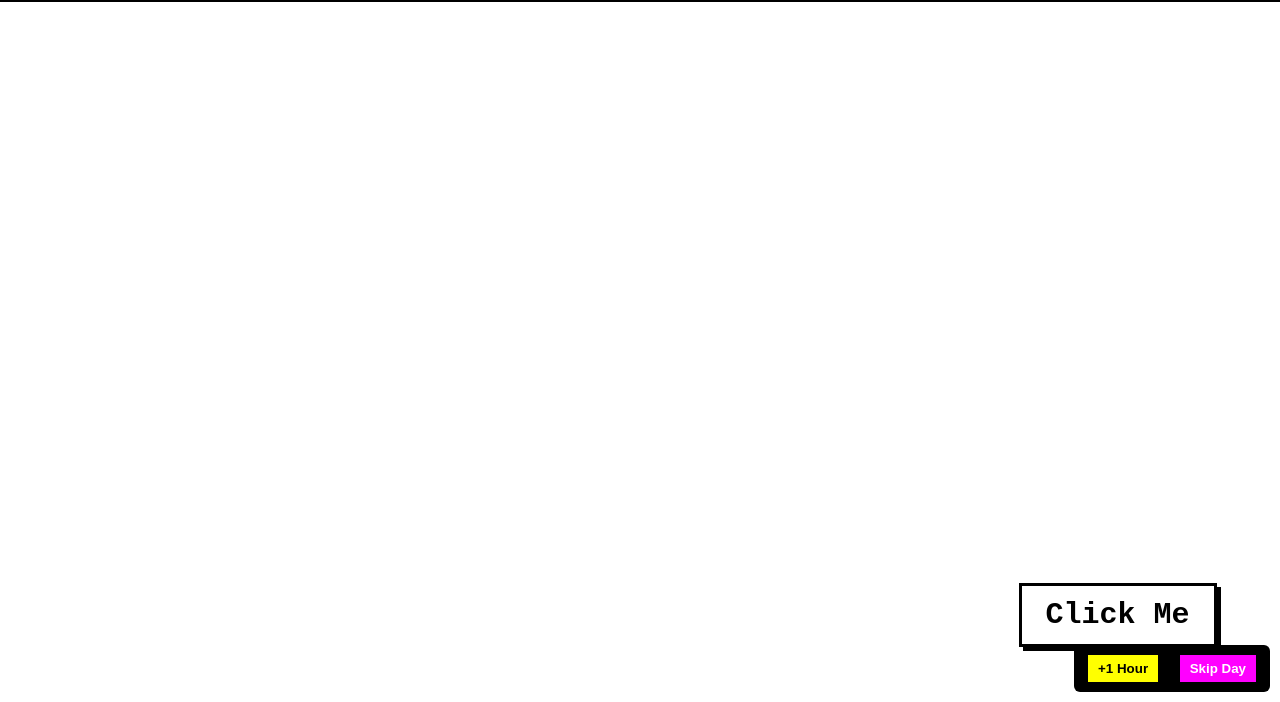
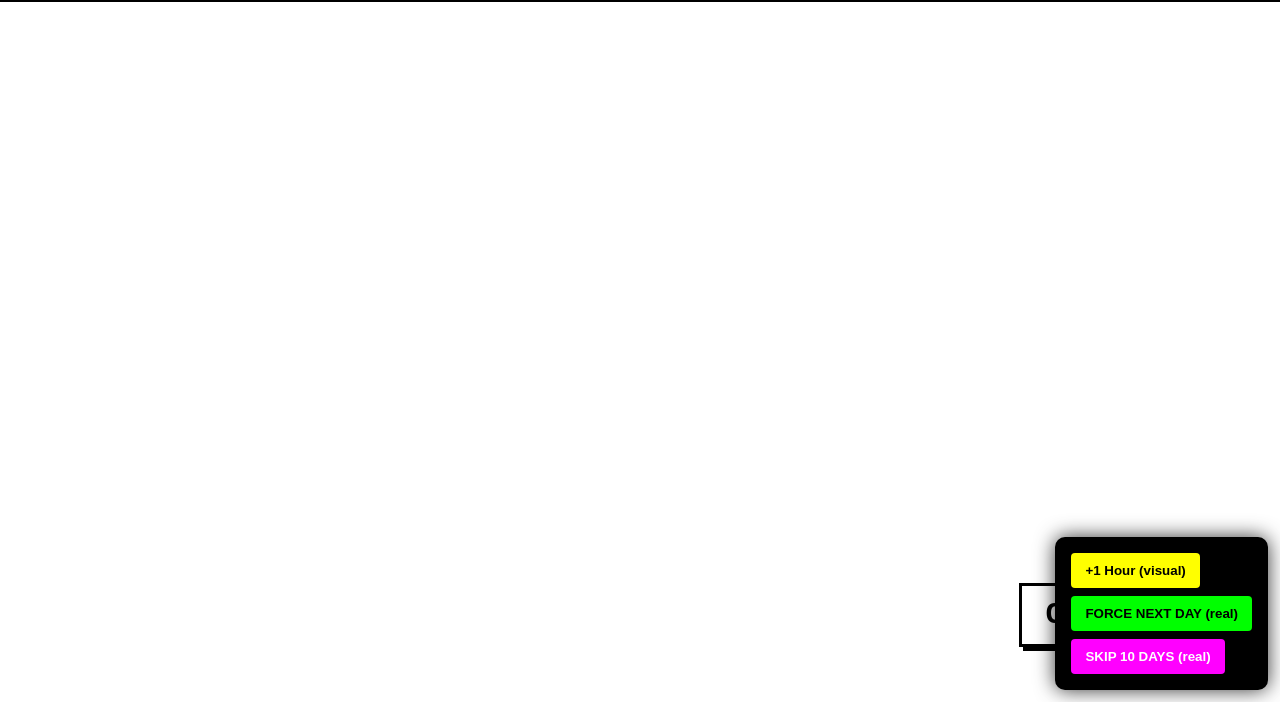
Before and after one commit to dhbrrjudrvrjdhfv/ClickerCat, a website: page public/index.html in a window 1280 px wide. Shown: the part 98-800 px from the top of the page. Drawn offline with Linux system fonts and the light colour scheme; no server answers.

Commit message:
Update index.html

```diff
--- a/public/index.html
+++ b/public/index.html
@@ -1,4 +1,3 @@
-<!-- public/index.html — FIXED: Full layout, header, mole-button, dev tools, script at bottom -->
 <!DOCTYPE html>
 <html lang="en">
 <head>
@@ -6,17 +5,7 @@
   <meta name="viewport" content="width=device-width, initial-scale=1.0"/>
   <title>ClickerCat</title>
   <link rel="stylesheet" href="style.css" />
-
-  <!-- DEBUG: Confirm mole exists -->
-  <script>
-    window.addEventListener('load', () => {
-      const mole = document.getElementById('mole');
-      console.log('Mole element:', mole);
-      if (!mole) {
-        console.error('ERROR: <button id="mole"> not found! Check HTML.');
-      }
-    });
-  </script>
+  <link rel="icon" href="data:,"> <!-- removes favicon 404 -->
 </head>
 <body>
   <!-- HEADER WITH STATS -->
@@ -48,13 +37,13 @@
     <button id="mole" class="mole-button">Click Me</button>
   </main>
 
-  <!-- DEV TOOLS (Fixed bottom-right) -->
-  <div id="dev-tools" style="position: fixed; bottom: 10px; right: 10px; z-index: 1000; background: #000; padding: 8px; border-radius: 6px; font-family: 'Courier New', monospace;">
-    <button id="skip-hour" style="margin: 0 4px; padding: 6px 10px; background: #ff0; color: #000; border: 2px solid #000; font-weight: bold; cursor: pointer;">+1 Hour</button>
-    <button id="skip-day" style="margin: 0 4px; padding: 6px 10px; background: #f0f; color: #fff; border: 2px solid #000; font-weight: bold; cursor: pointer;">Skip Day</button>
+  <!-- DEV TOOLS — FULLY WORKING -->
+  <div id="dev-tools" style="position: fixed; bottom: 12px; right: 12px; z-index: 9999; background: #000; padding: 12px; border-radius: 10px; font-family: 'Courier New', monospace; color: white; box-shadow: 0 0 20px rgba(0,0,0,0.8);">
+    <button id="skip-hour" style="margin:4px; padding:10px 14px; background:#ff0; color:#000; border:none; font-weight:bold; cursor:pointer; border-radius:4px;">+1 Hour (visual)</button><br>
+    <button id="force-next-day" style="margin:4px; padding:10px 14px; background:#0f0; color:#000; border:none; font-weight:bold; cursor:pointer; border-radius:4px;">FORCE NEXT DAY (real)</button><br>
+    <button id="skip-10-days" style="margin:4px; padding:10px 14px; background:#f0f; color:#fff; border:none; font-weight:bold; cursor:pointer; border-radius:4px;">SKIP 10 DAYS (real)</button>
   </div>
 
-  <!-- SCRIPT AT BOTTOM -->
   <script src="script.js"></script>
 </body>
 </html>
```
